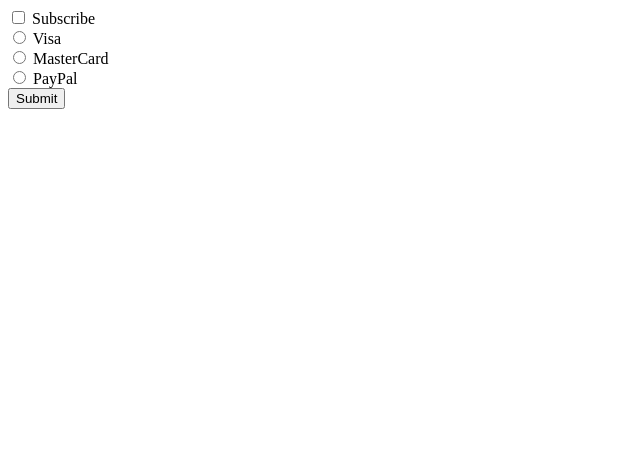
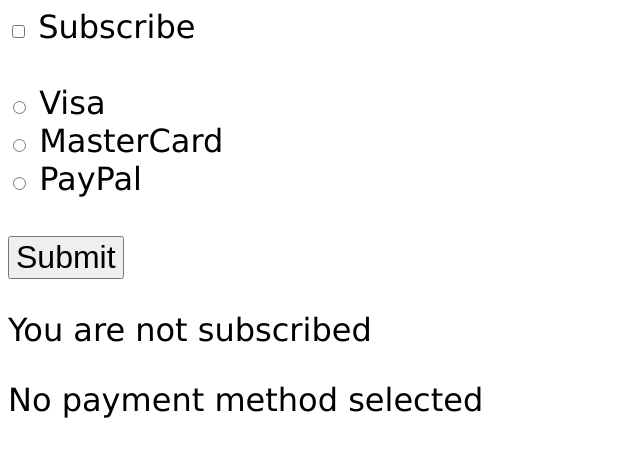
Before and after one commit to FREDYK1/Javascript-Course, a plain HTML site: page SelectionButtons/index.html in a window 1280 px wide. Both pictures are taken after a click on the button "Submit". Shown: the whole page, without its empty margins (0-640 px from the left). Drawn offline with Linux system fonts and the light colour scheme.

Commit message:
Selection Buttons commplete

```diff
--- a/SelectionButtons/index.css
+++ b/SelectionButtons/index.css
@@ -0,0 +1,7 @@
+body{
+    font-family: verdana;
+    font-size: 2em;
+}
+#mySubmit{
+    font-size: 1em;
+}
--- a/SelectionButtons/index.html
+++ b/SelectionButtons/index.html
@@ -8,18 +8,20 @@
 </head>
 <body>
     <input type="checkbox" id="myCheckbox" />
-    <label for="myCheckbox">Subscribe</label><br>
+    <label for="myCheckbox">Subscribe</label><br><br>
 
     <input type="radio" id="visabtn" name="card">
     <label for="visabtn">Visa</label><br>
     <input type="radio" id="masterCardBtn" name="card">
     <label for="masterCardBtn">MasterCard</label><br>
     <input type="radio" id="payPalBtn" name="card">
-    <label for="payPalBtn">PayPal</label><br>
+    <label for="payPalBtn">PayPal</label><br><br>
 
     <button id="mySubmit" type="submit">Submit</button>
 
     <p id="subresult"></p>
+    <p id="paymentResult"></p>
+
     <script src="index.js"></script>
 </body>
 </html>
--- a/SelectionButtons/index.js
+++ b/SelectionButtons/index.js
@@ -0,0 +1,25 @@
+const myCheckbox = document.getElementById("myCheckbox");
+const visaBtn = document.getElementById("visabtn");
+const masterCardBtn = document.getElementById("masterCardBtn");
+const payPalBtn = document.getElementById("payPalBtn");
+const mySubmit = document.getElementById("mySubmit");
+const subresult = document.getElementById("subresult");
+const paymentResult = document.getElementById("paymentResult");
+
+mySubmit.onclick = function(){
+    if (myCheckbox.checked) {
+        subresult.textContent = "You are subscribed";
+    }else {
+        subresult.textContent = "You are not subscribed";
+    }
+
+    if (visaBtn.checked) {
+        paymentResult.textContent = "You have selected Visa";
+    } else if (masterCardBtn.checked) {
+        paymentResult.textContent = "You have selected MasterCard";
+    } else if (payPalBtn.checked) {
+        paymentResult.textContent = "You have selected PayPal";
+    } else {
+        paymentResult.textContent = "No payment method selected";
+    }
+};
```
